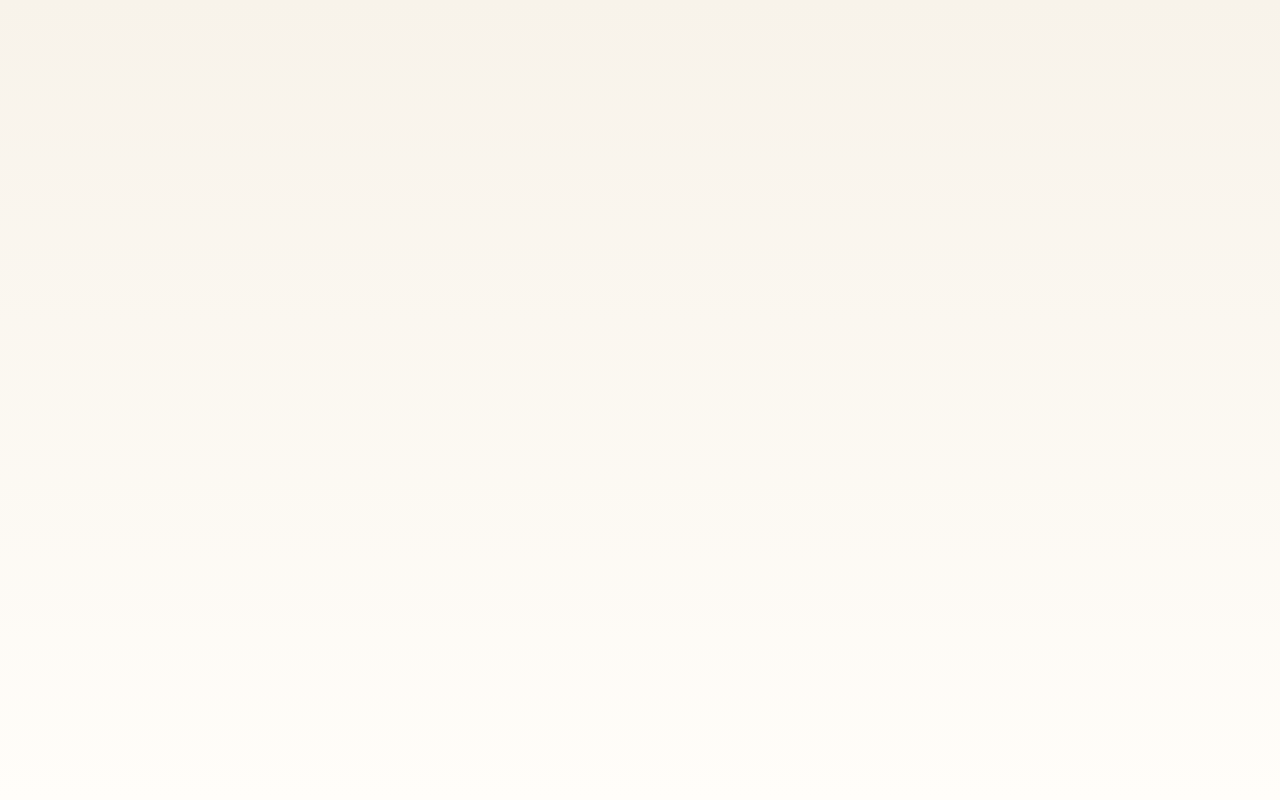
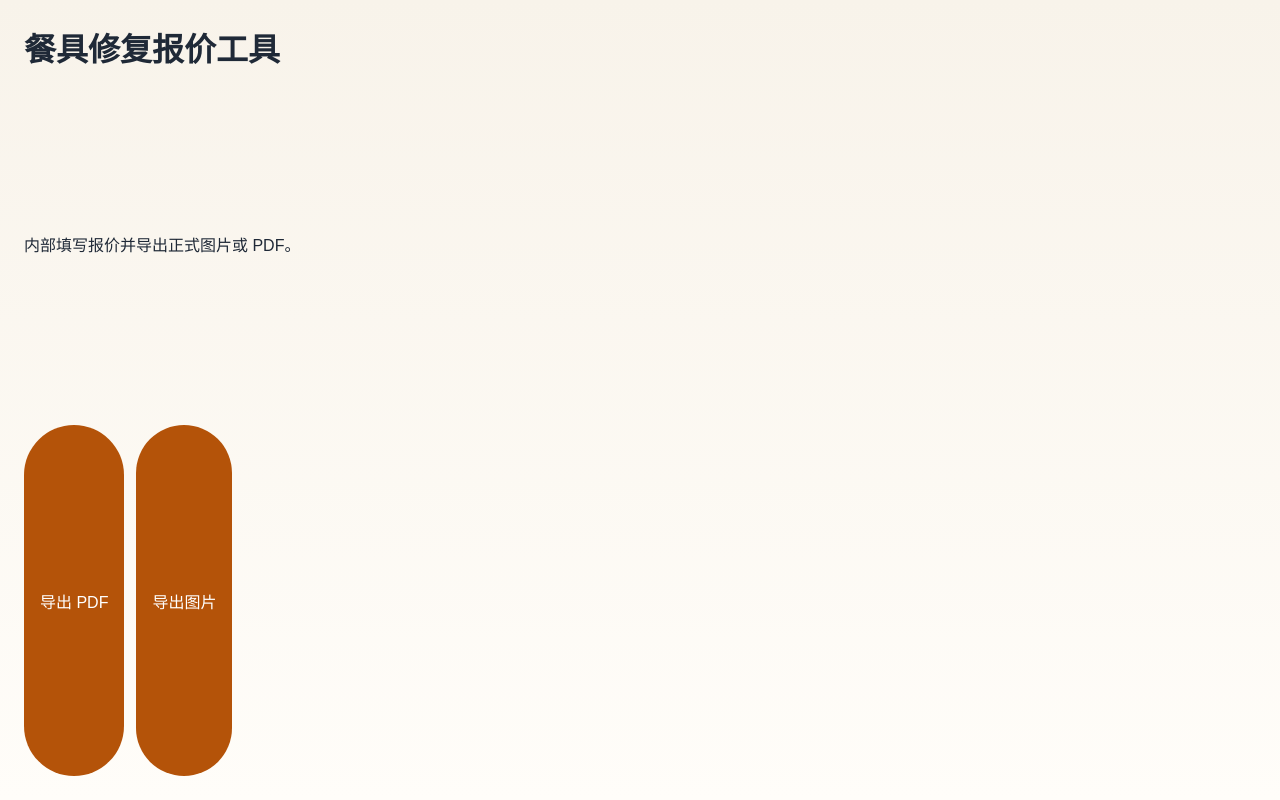
Before and after one commit to kutaanamara-stack/Quotation-Program, a React (Vite) app: page / in a window 1280 px wide. Built offline with nearby package versions, Linux system fonts and the light colour scheme.

Commit message:
chore: bootstrap quotation web app

```diff
--- a/index.html
+++ b/index.html
@@ -3,7 +3,7 @@
   <head>
     <meta charset="UTF-8" />
     <meta name="viewport" content="width=device-width, initial-scale=1.0" />
-    <title>餐具修复报价工具</title>
+    <title>&#39184;&#20855;&#20462;&#22797;&#25253;&#20215;&#24037;&#20855;</title>
   </head>
   <body>
     <div id="root"></div>
--- a/package.json
+++ b/package.json
@@ -19,6 +19,7 @@
     "@testing-library/jest-dom": "^6.6.3",
     "@testing-library/react": "^16.3.0",
     "@testing-library/user-event": "^14.6.1",
+    "@types/node": "^24.0.0",
     "@types/react": "^18.3.12",
     "@types/react-dom": "^18.3.1",
     "@vitejs/plugin-react": "^4.3.4",
--- a/src/App.tsx
+++ b/src/App.tsx
@@ -1,5 +1,23 @@
+const title = "\u9910\u5177\u4fee\u590d\u62a5\u4ef7\u5de5\u5177";
+const subtitle = "\u5185\u90e8\u586b\u5199\u62a5\u4ef7\u5e76\u5bfc\u51fa\u6b63\u5f0f\u56fe\u7247\u6216 PDF\u3002";
+const exportActionsLabel = "\u5bfc\u51fa\u64cd\u4f5c";
+const exportPdfLabel = "\u5bfc\u51fa PDF";
+const exportImageLabel = "\u5bfc\u51fa\u56fe\u7247";
+
 function App() {
-  return <main className="app-shell" />;
+  return (
+    <main className="app-shell">
+      <header className="hero">
+        <h1>{title}</h1>
+        <p>{subtitle}</p>
+      </header>
+
+      <section className="toolbar" aria-label={exportActionsLabel}>
+        <button type="button">{exportPdfLabel}</button>
+        <button type="button">{exportImageLabel}</button>
+      </section>
+    </main>
+  );
 }
 
 export default App;
--- a/src/styles.css
+++ b/src/styles.css
@@ -20,4 +20,32 @@ body {
 
 .app-shell {
   min-height: 100vh;
+  padding: 24px;
+  display: grid;
+  gap: 16px;
 }
+
+.hero {
+  display: grid;
+  gap: 8px;
+}
+
+.hero h1,
+.hero p {
+  margin: 0;
+}
+
+.toolbar {
+  display: flex;
+  gap: 12px;
+}
+
+.toolbar button {
+  min-height: 44px;
+  padding: 0 16px;
+  border: 0;
+  border-radius: 999px;
+  background: #b45309;
+  color: #fff;
+  font: inherit;
+}
--- a/tsconfig.json
+++ b/tsconfig.json
@@ -10,11 +10,12 @@
     "strict": true,
     "forceConsistentCasingInFileNames": true,
     "module": "ESNext",
-    "moduleResolution": "Node",
+    "moduleResolution": "Bundler",
     "resolveJsonModule": true,
     "isolatedModules": true,
     "noEmit": true,
-    "jsx": "react-jsx"
+    "jsx": "react-jsx",
+    "types": ["vite/client", "vitest/globals", "@testing-library/jest-dom"]
   },
   "include": ["src"],
   "references": [{ "path": "./tsconfig.node.json" }]
--- a/tsconfig.node.json
+++ b/tsconfig.node.json
@@ -1,8 +1,9 @@
 {
   "compilerOptions": {
     "composite": true,
+    "skipLibCheck": true,
     "module": "ESNext",
-    "moduleResolution": "Node",
+    "moduleResolution": "Bundler",
     "allowSyntheticDefaultImports": true
   },
   "include": ["vite.config.ts"]
--- a/vite.config.ts
+++ b/vite.config.ts
@@ -1,4 +1,4 @@
-import { defineConfig } from "vite";
+import { defineConfig } from "vitest/config";
 import react from "@vitejs/plugin-react";
 
 export default defineConfig({
```
Also changed, not shown: 2 other files (tests, documents, lock files or other folders).
